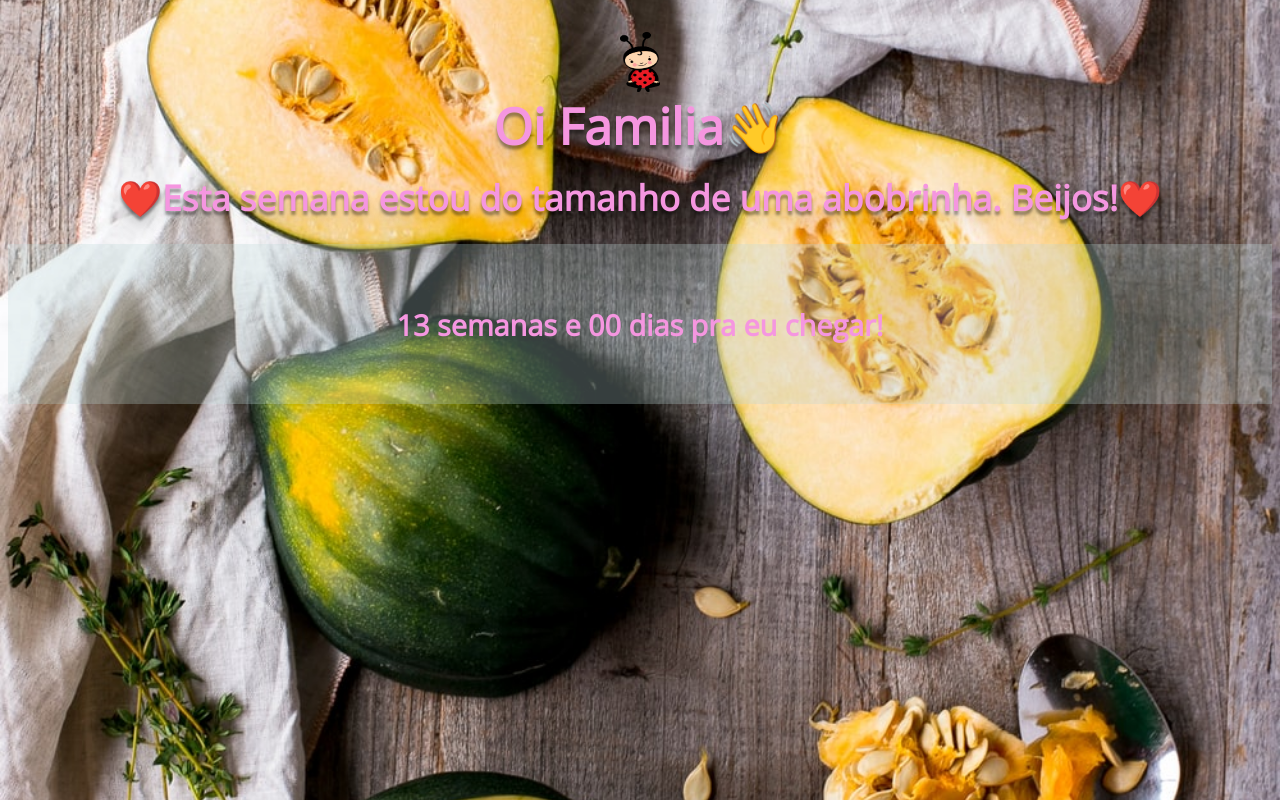
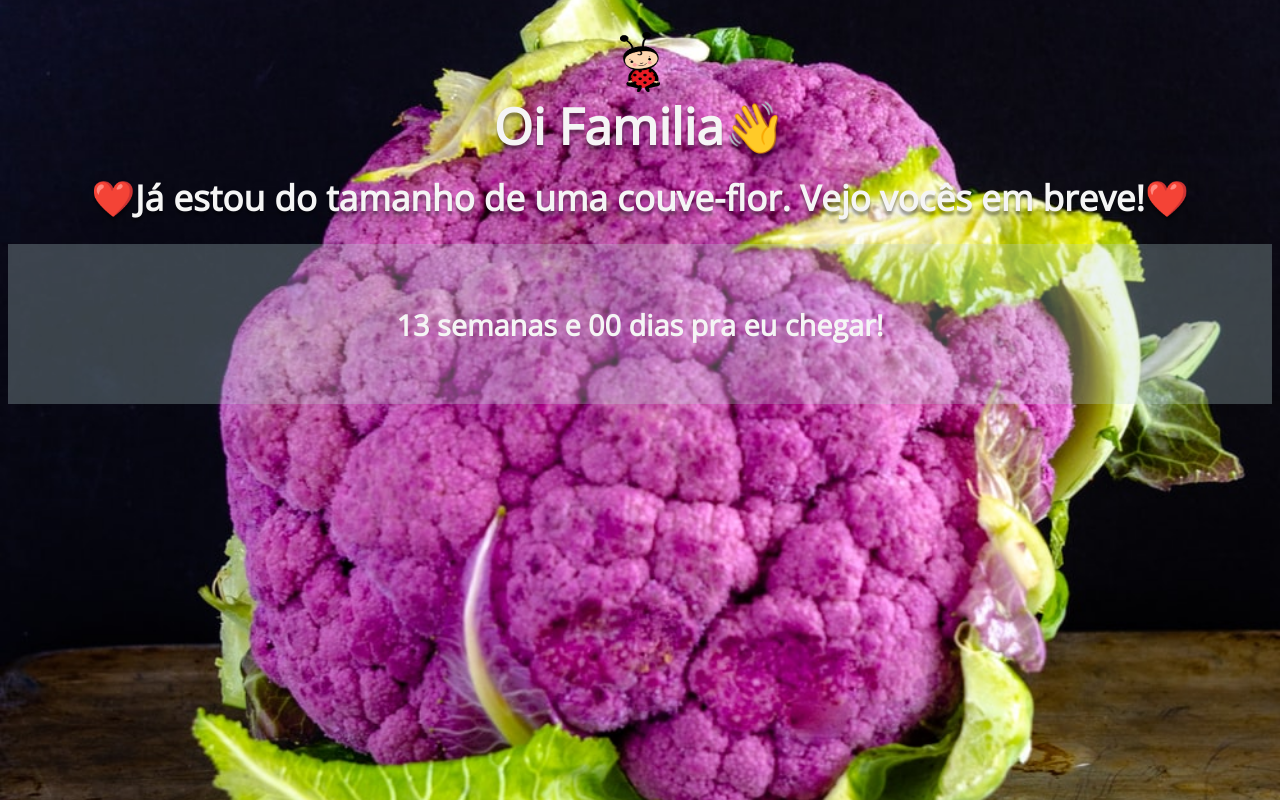
Before and after one commit to raphatapi/joana, a plain HTML site: page index.html in a window 1280 px wide. Drawn offline with nearby package versions, Linux system fonts and the light colour scheme.

Commit message:
cauliflower

```diff
--- a/index.html
+++ b/index.html
@@ -18,7 +18,7 @@
     <div class="content">
         <div id="header">
             <img src="./pngwing.com.png" height="60" width="40"><h2>Oi Familia👋</h2>
-            <h1>❤️Esta semana estou do tamanho de uma abobrinha. Beijos!❤️</h1>
+            <h1>❤️Já estou do tamanho de uma couve-flor. Vejo vocês em breve!❤️</h1>
         </div>
         <div id="wrapper">
             <div id="clock"></div>
--- a/style.css
+++ b/style.css
@@ -5,7 +5,7 @@ html {
 }
 
 body {
-    background: url(./photo-1560513977-6faee53459d7.jfif) no-repeat center center fixed;
+    background: url(./cauliflower.jpg) no-repeat center center fixed;
     -webkit-background-size: cover;
     -moz-background-size: cover;
     -o-background-size: cover;
@@ -43,16 +43,16 @@ body {
 h1 {
     font-size: 50px;
     font-weight: bolder;
-    /* color: whitesmoke; */
-    color: rgb(245, 150, 224);
+    color: whitesmoke;
+    /* color: rgb(245, 150, 224); */
     text-shadow: 0px 4px 3px rgba(0,0,0,0.4),
                 0px 8px 13px rgba(0,0,0,0.1),
                 0px 18px 23px rgba(0,0,0,0.1);
 }
 
 h2 {
-    /* color: whitesmoke; */
-    color: rgb(245, 150, 224);
+    color: whitesmoke;
+    /* color: rgb(245, 150, 224); */
     text-shadow: 0px 4px 3px rgba(0,0,0,0.4),
                 0px 8px 13px rgba(0,0,0,0.1),
                 0px 18px 23px rgba(0,0,0,0.1);
@@ -69,8 +69,8 @@ h2 {
     align-items: center;
     align-content: center;
     height: 20vh;
-    /* color: whitesmoke; */
-    color: rgb(245, 150, 224);
+    color: whitesmoke;
+    /* color: rgb(245, 150, 224); */
     background-color: rgba(189, 215, 216, 0.288);
     font-size: 300%;
     font-weight: bold;
```
Also changed, not shown: cantaloupe.jpg (deleted), cauliflower.jpg (added), eggplant_wp.jpg (deleted).
